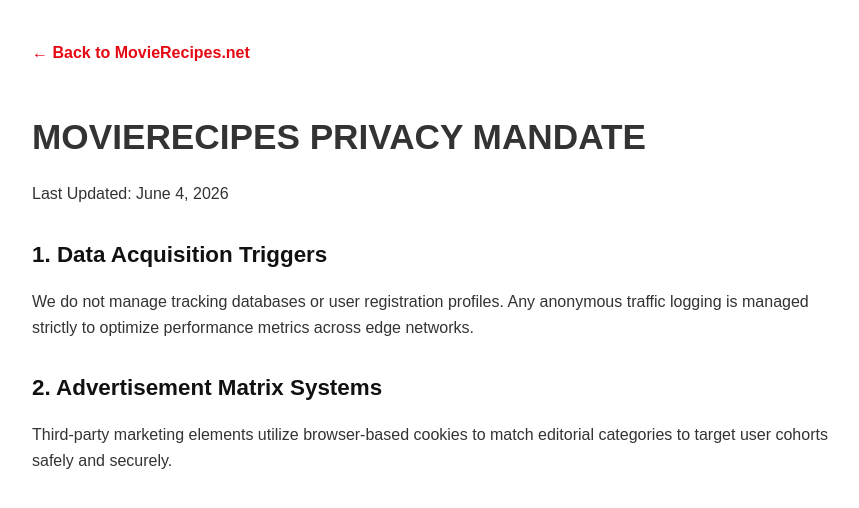
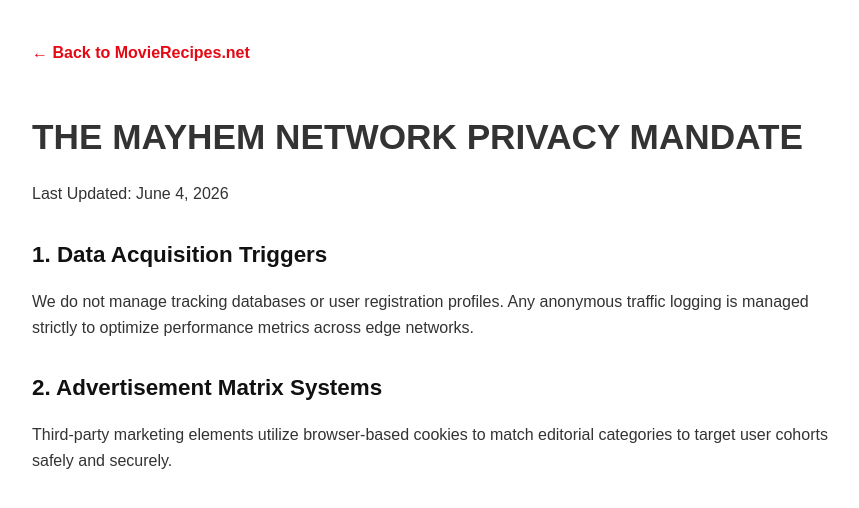
Before and after one commit to MayhemNetwork/movierecipes, a plain HTML site: page privacy.html in a window 1280 px wide. Shown: the whole page, without its empty margins (208-1067 px from the left). Drawn offline with Linux system fonts and the light colour scheme.

Commit message:
Update privacy mandate title to reflect new branding

```diff
--- a/privacy.html
+++ b/privacy.html
@@ -14,7 +14,7 @@
 </head>
 <body>
     <a href="/" class="back-home">← Back to MovieRecipes.net</a>
-    <h1>MovieRecipes Privacy Mandate</h1>
+    <h1>The Mayhem Network Privacy Mandate</h1>
     <p>Last Updated: June 4, 2026</p>
 
     <h2>1. Data Acquisition Triggers</h2>
```
